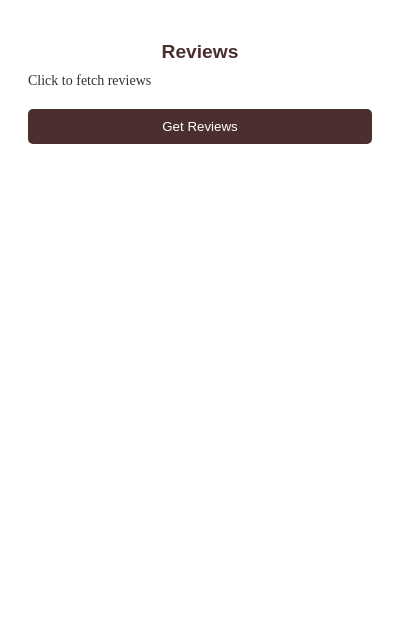
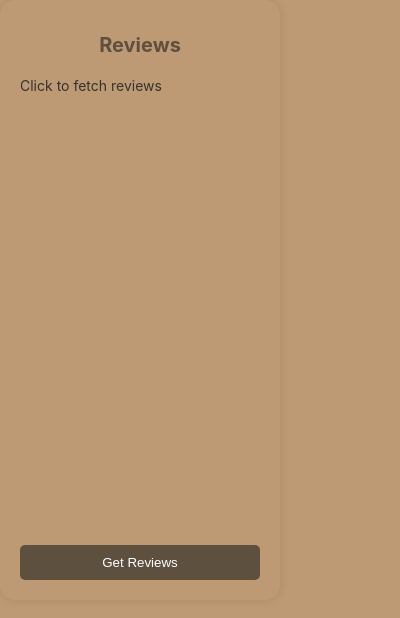
Before and after one commit to MrInfinit/restaurant-summarizer, a browser extension: page extension/popup.html in a window 400 px wide. Drawn offline with Linux system fonts and the light colour scheme.

Commit message:
fixing popup.html and popup.css

```diff
--- a/extension/popup.css
+++ b/extension/popup.css
@@ -1,33 +1,18 @@
-body {body {
-
-  background-color: #d2b48c; /* Tan (similar to light brown) */  font-family: sans-serif;
-
-  width: 290px;  width: 300px;
-
-  height: 550px;  padding: 10px;
-
-  margin: 0;}
-
+    body {
+      background-color: #d2b48c; /* Tan (similar to light brown) */
+      width: 290px;
+      height: 550px;
+      margin: 0;
       padding: 20px;
-
-  box-sizing: border-box;h1 {
-
-  border-radius: 15px;  font-size: 1.2em;
-
-  font-family: Arial, sans-serif;}
-
+      box-sizing: border-box;
+      border-radius: 15px;
+      font-family: Arial, sans-serif;
       display: flex;
-
-  flex-direction: column;#summary {
-
-  justify-content: flex-start;  margin-top: 10px;
-
-  align-items: stretch;  border-top: 1px solid #ccc;
-
-  overflow-y: auto;  padding-top: 10px;
-
-}}
-
+      flex-direction: column;
+      justify-content: flex-start;
+      align-items: stretch;
+      overflow-y: auto;
+    }
 
     h1 {
       font-size: 20px;
--- a/extension/popup.html
+++ b/extension/popup.html
@@ -1,13 +1,19 @@
 <!DOCTYPE html>
 <html>
 <head>
+
   <title>Review Aggregator</title>
   <link rel="stylesheet" href="popup.css">
+  <link rel="stylesheet" href="styles.css">
+
 </head>
+
 <body>
+
   <h1>Reviews</h1>
   <div id="reviews">Click to fetch reviews</div>
   <button id="fetchBtn">Get Reviews</button>
   <script src="popup.js"></script>
+
 </body>
 </html>
```
Lines whose indentation alone changed are shown as unchanged.
